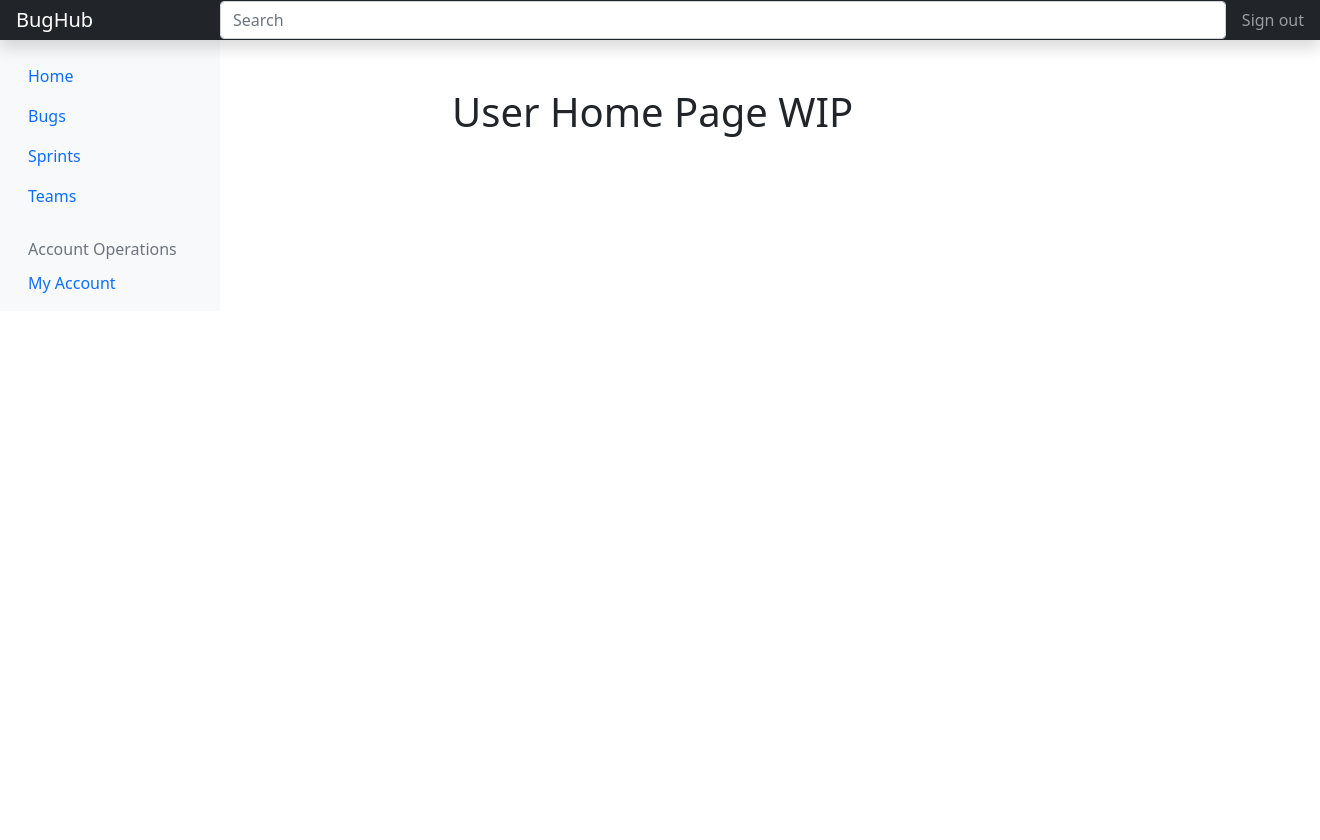
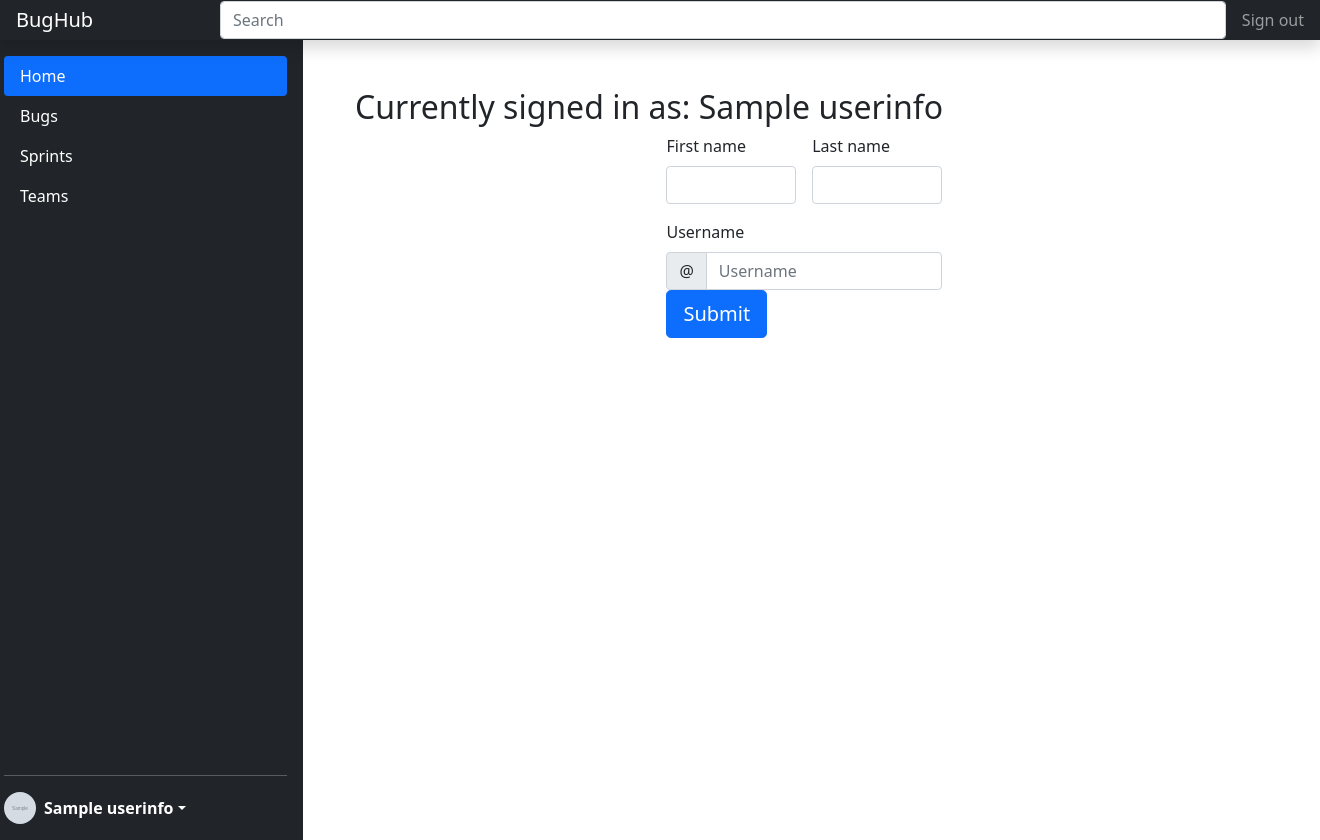
Before and after one commit to sicness9/BugHub, a Flask app: template app/user_home/templates/user_home.html in a window 1320 px wide. Before the commit the page ends 293 px from the top, so only its background shows below. Run offline with Flask 2, Linux system fonts and the light colour scheme; the template is opened without the code that fills it: most values are stand-ins (such as "Sample title", 1, 10 or a date in 2020); grey boxes marked "Sample" are stand-in pictures; parts of the project's set-up code (start-up, migrations or seed data) failed here and were passed over.

Commit message:
initial set up

```diff
--- a/app/__init__.py
+++ b/app/__init__.py
@@ -26,9 +26,9 @@ def create_app():
     from .user_home import user_home
 
     app.register_blueprint(main_page, url_prefix='/')
-    app.register_blueprint(auth, urlprefix='/auth')
-    app.register_blueprint(dashboard, urlprefix='/dashboard')
-    app.register_blueprint(user_home, urlprefix='/user')
+    app.register_blueprint(auth, url_prefix='/auth')
+    app.register_blueprint(dashboard, url_prefix='/dashboard')
+    app.register_blueprint(user_home, url_prefix='/users')
 
     from app.database.models import User, Ticket, Team
 
--- a/app/dashboard/views.py
+++ b/app/dashboard/views.py
@@ -8,7 +8,7 @@ from app.utils import requires_auth
 from . import dashboard
 
 
-# user dashboard
+# dashboard
 @dashboard.route('/dashboard')
 @requires_auth
 def dashboard():
--- a/app/database/models.py
+++ b/app/database/models.py
@@ -13,9 +13,9 @@ class User(db.Model):
 
     id = db.Column(db.Integer, primary_key=True, index=True)
     username = db.Column(db.String, unique=True, nullable=True)
-    first_name = db.Column(db.String)
-    last_name = db.Column(db.String)
-    # email = db.Column(db.String, unique=True, index=True)
+    first_name = db.Column(db.String, nullable=True)
+    last_name = db.Column(db.String, nullable=True)
+    email = db.Column(db.String, unique=True, index=True)
     # email_verified = db.Column(db.Boolean, default=False)
     # password = db.Column(db.String)
     # is_active = db.Column(db.Boolean)
--- a/app/main_page/templates/base.html
+++ b/app/main_page/templates/base.html
@@ -1,11 +1,17 @@
 <!DOCTYPE html>
-<html lang="en">
+<html lang="en" class="h-100">
 <head>
     <meta charset="UTF-8">
-    <title>Title</title>
+    <meta name="viewport" content="width=device-width, initial-scale=1">
+    <title>User Home</title>
     <link href="https://cdn.jsdelivr.net/npm/bootstrap@5.1.3/dist/css/bootstrap.min.css" rel="stylesheet" integrity="sha384-1BmE4kWBq78iYhFldvKuhfTAU6auU8tT94WrHftjDbrCEXSU1oBoqyl2QvZ6jIW3" crossorigin="anonymous">
+
+
 </head>
-<body>
+
+<body class="h-100">
+
+<div class="container-flex">
 <header class="navbar navbar-dark sticky-top bg-dark flex-md-nowrap p-0 shadow">
   <a class="navbar-brand col-md-3 col-lg-2 me-0 px-3" href="#">BugHub</a>
   <button class="navbar-toggler position-absolute d-md-none collapsed" type="button" data-bs-toggle="collapse" data-bs-target="#sidebarMenu" aria-controls="sidebarMenu" aria-expanded="false" aria-label="Toggle navigation">
@@ -14,75 +20,56 @@
   <input class="form-control form-control-dark w-100" type="text" placeholder="Search" aria-label="Search">
   <div class="navbar-nav">
     <div class="nav-item text-nowrap">
-      <a class="nav-link px-3" href="/logout">Sign out</a>
+      <a class="nav-link px-3" href="{{ url_for('auth.logout') }}">Sign out</a>
     </div>
   </div>
 </header>
+</div>
 
-<div class="container-fluid">
-  <div class="row">
-    <nav id="sidebarMenu" class="col-md-3 col-lg-2 d-md-block bg-light sidebar collapse">
-      <div class="position-sticky pt-3">
-        <ul class="nav flex-column">
+<div class="h-100 my-0 container-flex d-inline-flex">
+    <div class="h-100 row">
+    <div class="d-flex flex-column flex-shrink-1 p-3 text-white bg-dark" style="width: 315px;">
+            <ul class="nav nav-pills flex-column mb-auto">
                 <li class="nav-item">
-            <a class="nav-link active" aria-current="page" href="#">
-              <span data-feather="home"></span>
+                    <a href="#" class="nav-link active" aria-current="page">
                         Home
                     </a>
                 </li>
-          <li class="nav-item">
-            <a class="nav-link" href="#">
-              <span data-feather="file"></span>
+                <li>
+                    <a href="#" class="nav-link text-white">
                         Bugs
                     </a>
                 </li>
-          <li class="nav-item">
-            <a class="nav-link" href="#">
-              <span data-feather="shopping-cart"></span>
+                <li>
+                    <a href="#" class="nav-link text-white">
                         Sprints
                     </a>
                 </li>
-          <li class="nav-item">
-            <a class="nav-link" href="#">
-              <span data-feather="users"></span>
+                <li>
+                    <a href="#" class="nav-link text-white">
                         Teams
                     </a>
                 </li>
             </ul>
-
-        <h6 class="sidebar-heading d-flex justify-content-between align-items-center px-3 mt-4 mb-1 text-muted">
-          <span>Account Operations</span>
-        </h6>
-        <ul class="nav flex-column mb-2">
-          <li class="nav-item">
-            <a class="nav-link" href="/user/">
-              My Account
+            <hr>
+            <div class="dropdown">
+                <a href="#" class="d-flex align-items-center text-white text-decoration-none dropdown-toggle" id="dropdownUser1" data-bs-toggle="dropdown" aria-expanded="false">
+                    <img src="{{ userinfo.picture }}" alt="" width="32" height="32" class="rounded-circle me-2">
+                    <strong> {{ userinfo.name }} </strong>
                 </a>
-          </li>
+                <ul class="dropdown-menu dropdown-menu-dark text-small shadow" aria-labelledby="dropdownUser1">
+                    <li><a class="dropdown-item" href="{{ url_for('user_home.user_home_page') }}">My Account</a></li>
                 </ul>
             </div>
-    </nav>
-
-      {% block content %}
-    <main class="col-md-9 ms-sm-auto col-lg-10 px-md-4">
-      <div class="d-flex justify-content-between flex-wrap flex-md-nowrap align-items-center pt-3 pb-2 mb-3 border-bottom">
-        <h1 class="h2">Dashboard</h1>
-        <div class="btn-toolbar mb-2 mb-md-0">
-          <div class="btn-group me-2">
-            <button type="button" class="btn btn-sm btn-outline-secondary">Share</button>
-            <button type="button" class="btn btn-sm btn-outline-secondary">Export</button>
-          </div>
-          <button type="button" class="btn btn-sm btn-outline-secondary dropdown-toggle">
-            <span data-feather="calendar"></span>
-            This week
-          </button>
     </div>
     </div>
-      <canvas class="my-4 w-100" id="myChart" width="900" height="380"></canvas>
+        <main>
+    {% block content %}
+    {% endblock %}
     </main>
-      {% endblock %}
+
 </div>
-</div>
+
 
 <script src="https://cdn.jsdelivr.net/npm/bootstrap@5.1.3/dist/js/bootstrap.bundle.min.js" integrity="sha384-ka7Sk0Gln4gmtz2MlQnikT1wXgYsOg+OMhuP+IlRH9sENBO0LRn5q+8nbTov4+1p" crossorigin="anonymous"></script>
 </body>
--- a/app/main_page/views.py
+++ b/app/main_page/views.py
@@ -1,13 +1,13 @@
 # main page views
 
-from flask import render_template, redirect, url_for
+from flask import render_template, redirect, url_for, session
 from . import main_page
 
 
 # main page
 @main_page.route('/main')
 def main():
-    return render_template('main_page.html')
+    return render_template('main_page.html', userinfo=session['profile'])
 
 
 # main page but redirect to log in first
--- a/app/user_home/templates/user_home.html
+++ b/app/user_home/templates/user_home.html
@@ -1,6 +1,42 @@
 {% extends "base.html" %} {% block title %} User Home Page {% endblock %}
 {% block content %}
-<div class="container w-50 form-group mx-auto pt-5">
-    <h1 style=""> User Home Page WIP</h1>
+<div class="container align-center w-100 mx-3 p-5">
+      <h2 style="text-align-center"> Currently signed in as: {{ userinfo.name }} </h2>
+
+
+      <div class="container align-center col-md-2 col-lg-4">
+        <form class="needs-validation" novalidate method="POST">
+          <div class="row g-3">
+
+            <div class="col-sm-6">
+              <label for="firstName" class="form-label">First name</label>
+              <input type="text" class="form-control" id="firstName" placeholder="" value="" required>
+              <div class="invalid-feedback">
+                Valid first name is required.
+              </div>
+            </div>
+
+            <div class="col-sm-6">
+              <label for="lastName" class="form-label">Last name</label>
+              <input type="text" class="form-control" id="lastName" placeholder="" value="" required>
+              <div class="invalid-feedback">
+                Valid last name is required.
+              </div>
+            </div>
+
+            <div class="col-12">
+              <label for="username" class="form-label">Username</label>
+              <div class="input-group has-validation">
+                <span class="input-group-text">@</span>
+                <input type="text" class="form-control" id="username" placeholder="Username" required>
+              <div class="invalid-feedback">
+                  Your username is required.
+                </div>
+              </div>
+            </div>
+          </div>
+          <p><button type="submit" class="btn btn-primary btn-lg" value="Submit">Submit</button></p>
+        </form>
+      </div>
 </div>
 {% endblock %}
--- /dev/null
+++ b/app/user_home/templates/user_profile.html
@@ -0,0 +1,4 @@
+{% extends "base.html" %} {% block title %} User Profile {% endblock %}
+{% block content %}
+
+{% endblock %}
--- /dev/null
+++ b/app/user_home/templates/user_profile_add_form.html
@@ -0,0 +1,4 @@
+{% extends "base.html" %} {% block title %} User Profile Add {% endblock %}
+{% block content %}
+
+{% endblock %}
--- a/main.py
+++ b/main.py
@@ -4,4 +4,4 @@ from app import create_app
 app = create_app()
 
 if __name__ == '__main__':
-    app.run(debug=True)
+    app.run(debug=True, ssl_context='adhoc')
```
Also changed, not shown: app/auth/views.py (+15 -3 lines), app/user_home/templates/add_username_form.html (deleted, +0 -10 lines), app/user_home/templates/base.html (+34 -57 lines), app/user_home/views.py (+17 -3 lines), app/utils.py (+35 -28 lines). Lines whose indentation alone changed are shown as unchanged.
